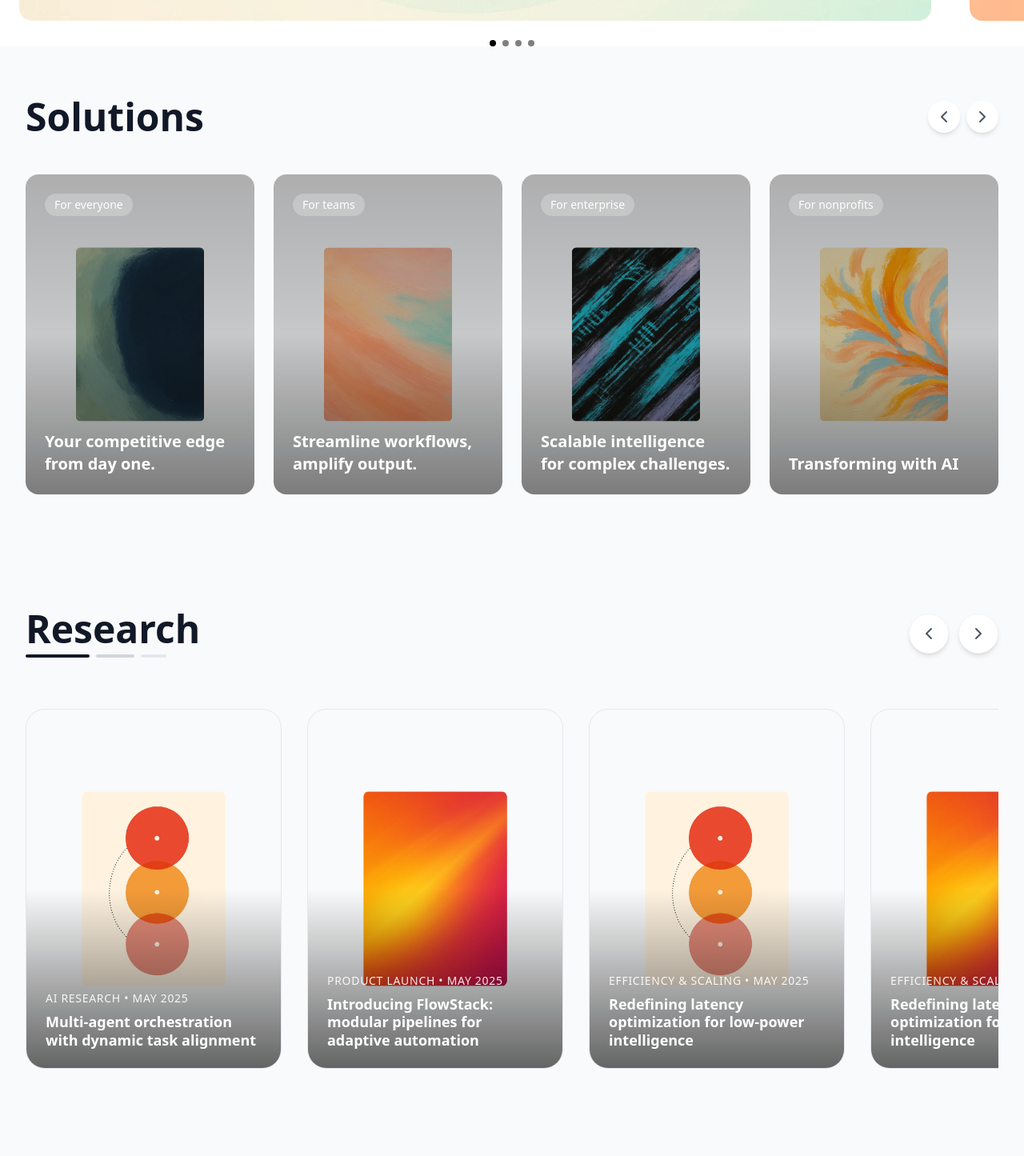
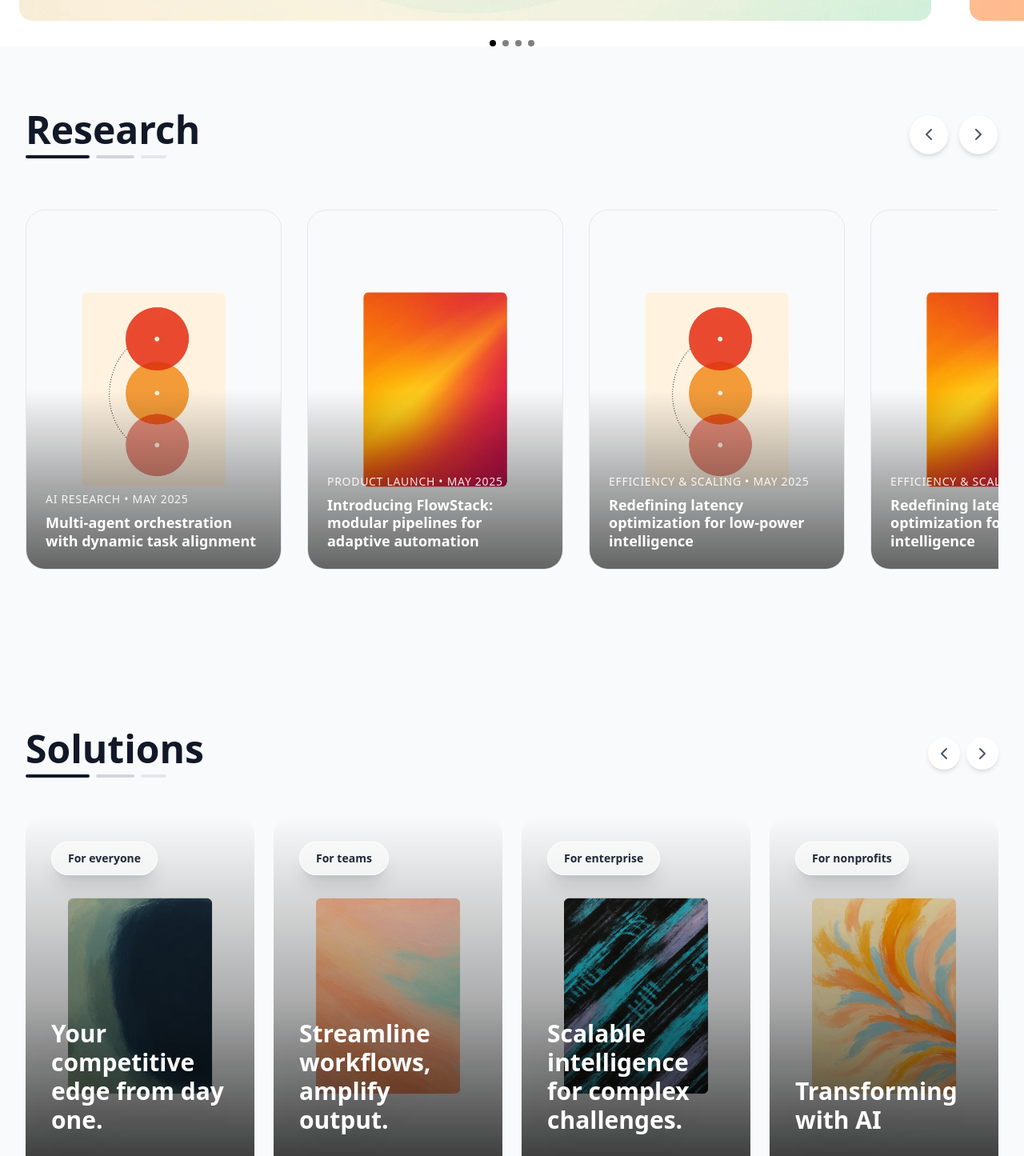
Before and after one commit to xgaming6285/Operalityx, a React (Vite) app: page / in a window 1280 px wide. Shown: the part 880-2325 px from the top of the page at 80% size. Built offline with nearby package versions, Linux system fonts and the light colour scheme.

Commit message:
Fix solutions

```diff
--- a/src/components/Solutions.tsx
+++ b/src/components/Solutions.tsx
@@ -29,10 +29,14 @@ const Solutions = () => {
             <div className="max-w-7xl mx-auto">
                 {/* Header */}
                 <div className="flex items-center justify-between mb-12">
-                    <h2 className="text-4xl md:text-5xl font-bold text-gray-900">
-                        Solutions
-                    </h2>
-
+                <div className="relative">
+                        <h2 className="text-5xl font-bold text-gray-900 mb-2">Solutions</h2>
+                        <div className="flex items-center space-x-2">
+                            <div className="w-20 h-1 bg-gray-900 rounded-full"></div>
+                            <div className="w-12 h-1 bg-gray-300 rounded-full"></div>
+                            <div className="w-8 h-1 bg-gray-200 rounded-full"></div>
+                        </div>
+                    </div>
                     {/* Navigation arrows */}
                     <div className="flex space-x-2">
                         <button className="p-2 rounded-full bg-white shadow-md hover:shadow-lg transition-shadow duration-200">
@@ -49,36 +53,41 @@ const Solutions = () => {
                     {solutions.map((solution, index) => (
                         <div
                             key={index}
-                            className="group relative h-[400px] rounded-2xl overflow-hidden cursor-pointer transform transition-all duration-300 hover:scale-105 hover:shadow-xl"
-                            style={{
-                                backgroundImage: `url(${solution.image})`,
-                                backgroundSize: 'cover',
-                                backgroundPosition: 'center',
-                                backgroundRepeat: 'no-repeat'
-                            }}
+                            className="group relative h-[450px] rounded-3xl overflow-hidden cursor-pointer transform transition-all duration-300 hover:scale-[1.03] hover:shadow-2xl"
                         >
-                            {/* Gradient overlay for better text readability */}
-                            <div className="absolute inset-0 bg-gradient-to-t from-black/50 via-black/20 to-black/30" />
+                            {/* Background Image - Full Coverage */}
+                            <div
+                                className="absolute inset-0 bg-cover bg-center transition-transform duration-700 group-hover:scale-110"
+                                style={{
+                                    backgroundImage: `url(${solution.image})`,
+                                }}
+                            />
 
-                            {/* Content */}
-                            <div className="relative h-full flex flex-col justify-between p-6 text-white z-10">
-                                {/* Category */}
+                            {/* Enhanced gradient overlay for better readability */}
+                            <div className="absolute inset-0 bg-gradient-to-t from-black/80 via-black/30 to-transparent group-hover:from-black/90 group-hover:via-black/40 transition-all duration-300" />
+
+                            {/* Content Overlay */}
+                            <div className="relative h-full flex flex-col justify-between p-8 text-white z-10">
+                                {/* Category badge at the top */}
                                 <div className="flex-shrink-0">
-                                    <span className="inline-block px-3 py-1 bg-white/25 backdrop-blur-sm rounded-full text-sm font-medium">
+                                    <span className="inline-block px-5 py-2.5 bg-white/60 backdrop-blur-lg rounded-full text-sm font-bold border border-white shadow-xl text-gray-800">
                                         {solution.category}
                                     </span>
                                 </div>
 
-                                {/* Title */}
-                                <div className="flex-grow flex items-end">
-                                    <h3 className="text-lg md:text-xl font-bold leading-tight">
+                                {/* Title at the bottom */}
+                                <div className="transform transition-all duration-300 group-hover:-translate-y-2">
+                                    <h3 className="text-2xl md:text-3xl font-bold leading-tight drop-shadow-2xl">
                                         {solution.title}
                                     </h3>
+
+                                    {/* Subtle animation line */}
+                                    <div className="mt-4 w-0 h-1 bg-white/80 rounded-full transition-all duration-500 group-hover:w-16"></div>
                                 </div>
                             </div>
 
-                            {/* Hover effect overlay */}
-                            <div className="absolute inset-0 bg-black/10 opacity-0 group-hover:opacity-100 transition-opacity duration-300" />
+                            {/* Hover glow effect */}
+                            <div className="absolute inset-0 rounded-3xl ring-2 ring-white/0 group-hover:ring-white/30 transition-all duration-300" />
                         </div>
                     ))}
                 </div>
--- a/src/pages/Index.tsx
+++ b/src/pages/Index.tsx
@@ -12,8 +12,8 @@ const Index = () => {
         <div className="min-h-screen">
             <Header />
             <HeroCarousel />
+            <Research />
             <Solutions />
-            <Research />
             <Community />
             <Stories />
             <News />
```
